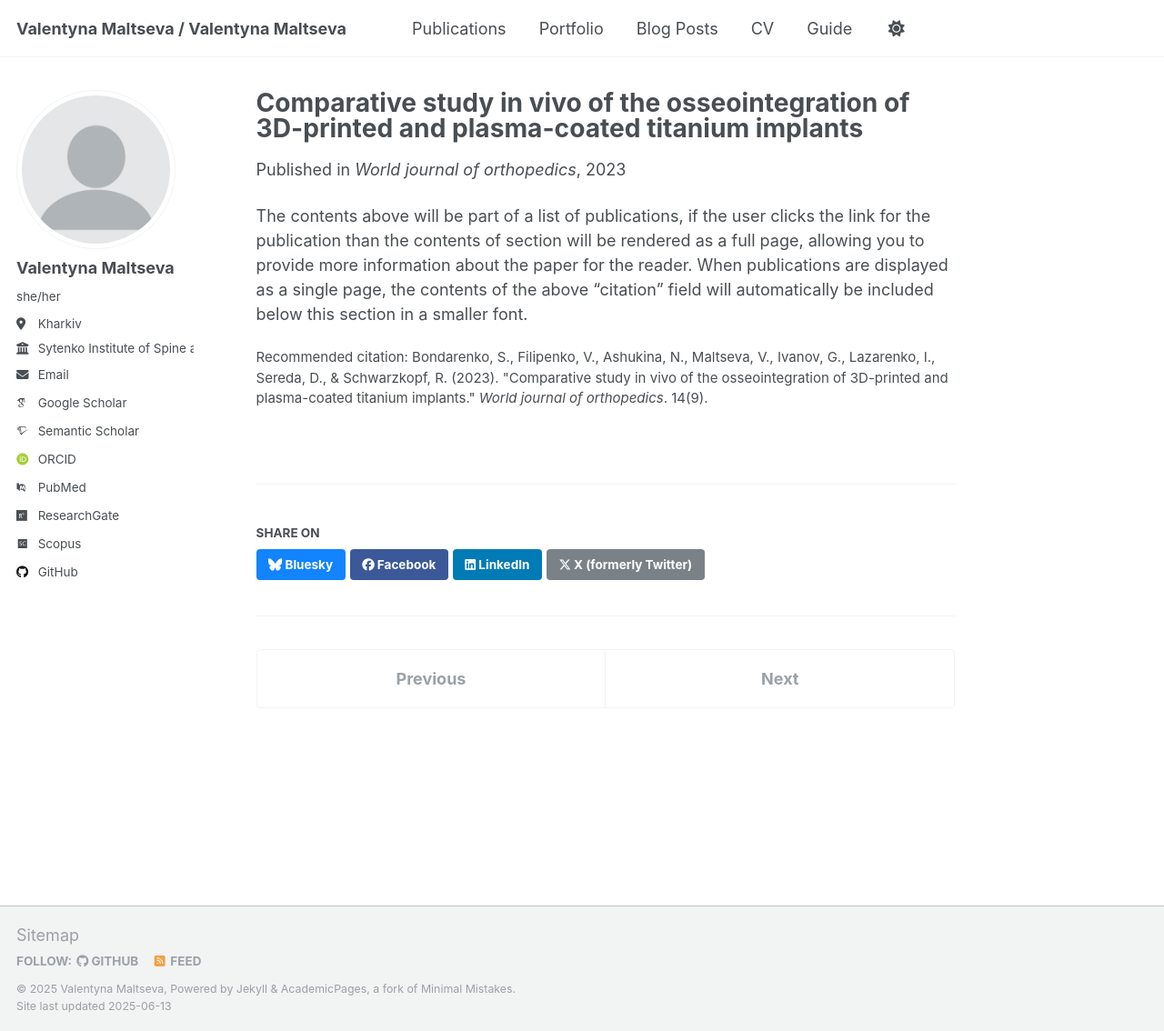
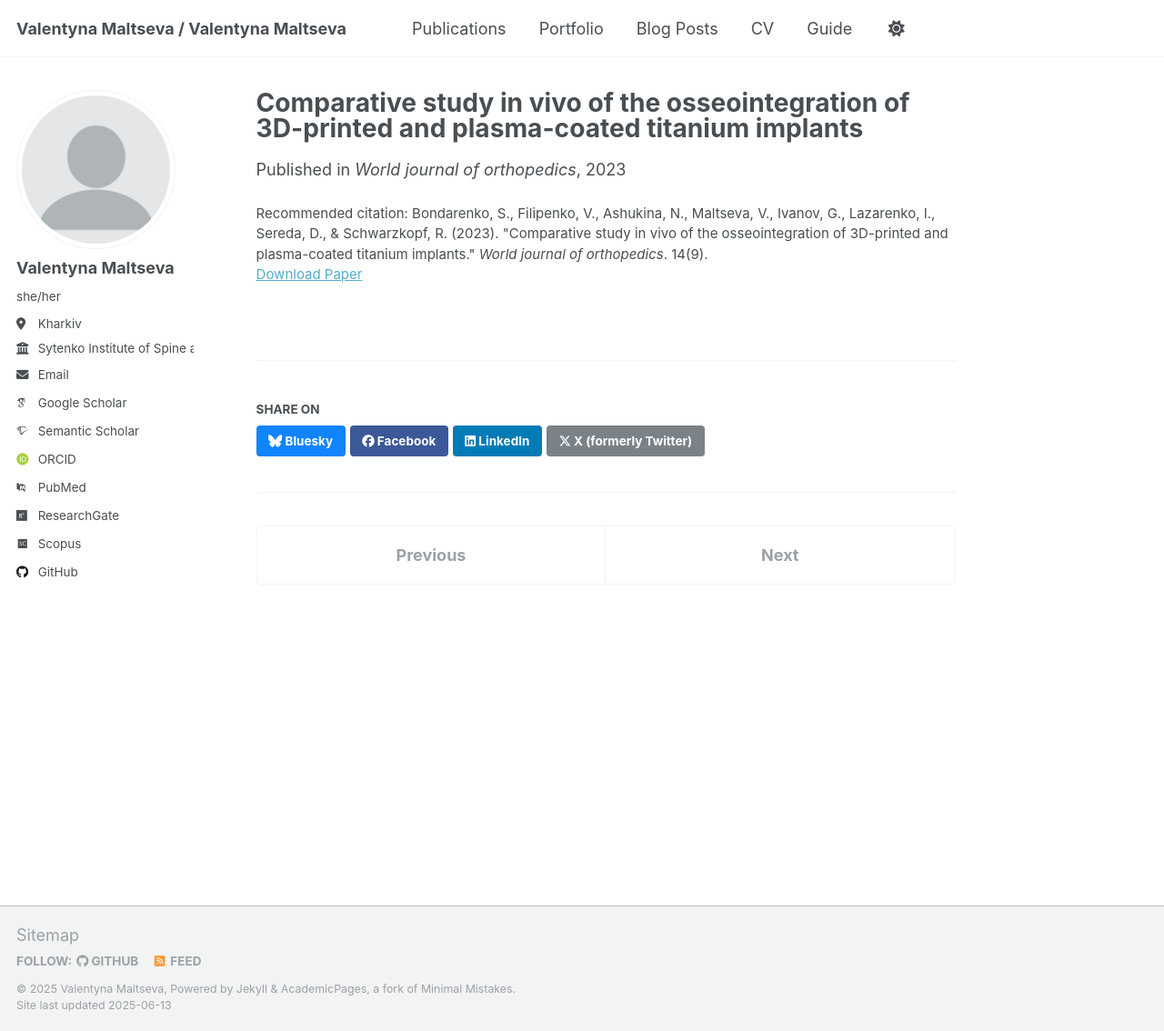
Before and after one commit to valentynamaltseva/valentynamaltseva.github.io, a Jekyll site: the page built from _publications/2023-comparative.md, in a window 1280 px wide and 1134 px high. Shown: the whole window at 91% size. Built offline with Jekyll 4.4.1, drawn with Linux system fonts in a browser that asks for light colours; some web fonts are replaced.

Commit message:
Update 2023-comparative.md

```diff
--- a/_publications/2023-comparative.md
+++ b/_publications/2023-comparative.md
@@ -6,8 +6,6 @@ permalink: /publication/2023-comparative
 excerpt: 'The use of a highly porous titanium implant, manufactured with 3D printing, for acetabular components provides increased osseointegration.'
 date: 2023-09-18
 venue: 'World journal of orthopedics'
-doi: '10.5312/wjo.v14.i9.682'
+paperurl: 'https://doi.org/10.5312/wjo.v14.i9.682'
 citation: 'Bondarenko, S., Filipenko, V., Ashukina, N., Maltseva, V., Ivanov, G., Lazarenko, I., Sereda, D., & Schwarzkopf, R. (2023). &quot;Comparative study in vivo of the osseointegration of 3D-printed and plasma-coated titanium implants.&quot; <i>World journal of orthopedics</i>. 14(9).'
 ---
-
-The contents above will be part of a list of publications, if the user clicks the link for the publication than the contents of section will be rendered as a full page, allowing you to provide more information about the paper for the reader. When publications are displayed as a single page, the contents of the above "citation" field will automatically be included below this section in a smaller font.
```
